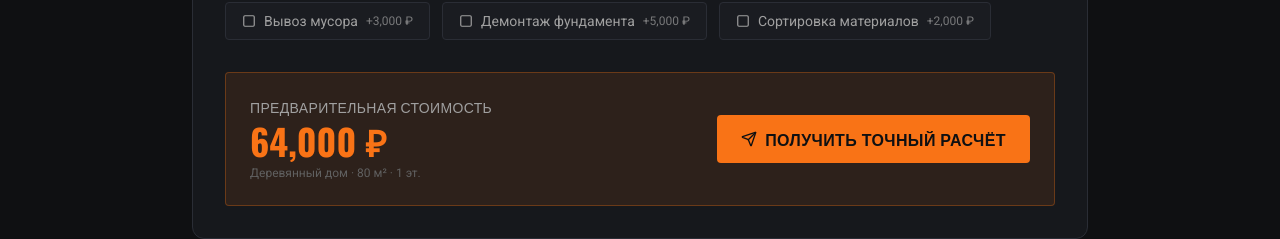
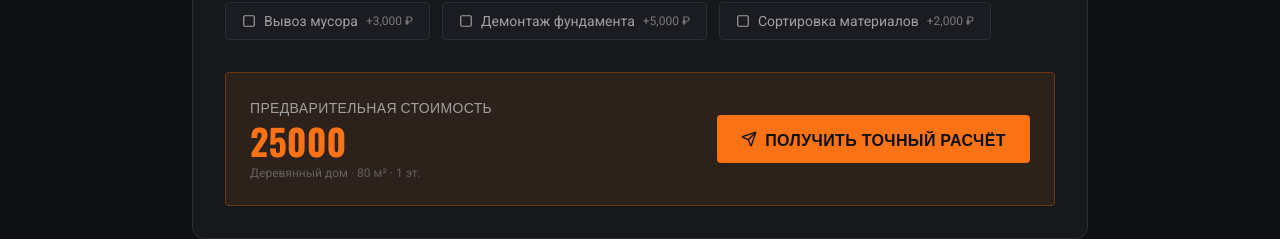
Before and after one commit to pr-poehali-dev/demolition-site-project-1, a React (Vite) app: page / in a window 1280 px wide. Shown: the part 4520-4759 px from the top of the page. Built offline with nearby package versions, Linux system fonts and the light colour scheme.

Commit message:
Обновление компонента

```diff
--- a/src/pages/Index.tsx
+++ b/src/pages/Index.tsx
@@ -416,9 +416,7 @@ const Index = () => {
                 <div className="rounded-lg p-6 flex flex-col md:flex-row md:items-center justify-between gap-4" style={{ background: "rgba(249,115,22,0.1)", border: "1px solid rgba(249,115,22,0.3)" }}>
                   <div>
                     <div className="text-sm uppercase tracking-wide mb-1" style={{ color: "#a0a0a0", fontFamily: "Oswald, sans-serif" }}>Предварительная стоимость</div>
-                    <div className="text-4xl font-bold" style={{ fontFamily: "Oswald, sans-serif", color: "#F97316" }}>
-                      {totalPrice.toLocaleString()} ₽
-                    </div>
+                    <div className="text-4xl font-bold" style={{ fontFamily: "Oswald, sans-serif", color: "#F97316" }}>25000</div>
                     <div className="text-xs mt-1" style={{ color: "#606060" }}>
                       {buildingType.label} · {area} м² · {floors} эт.
                     </div>
```
